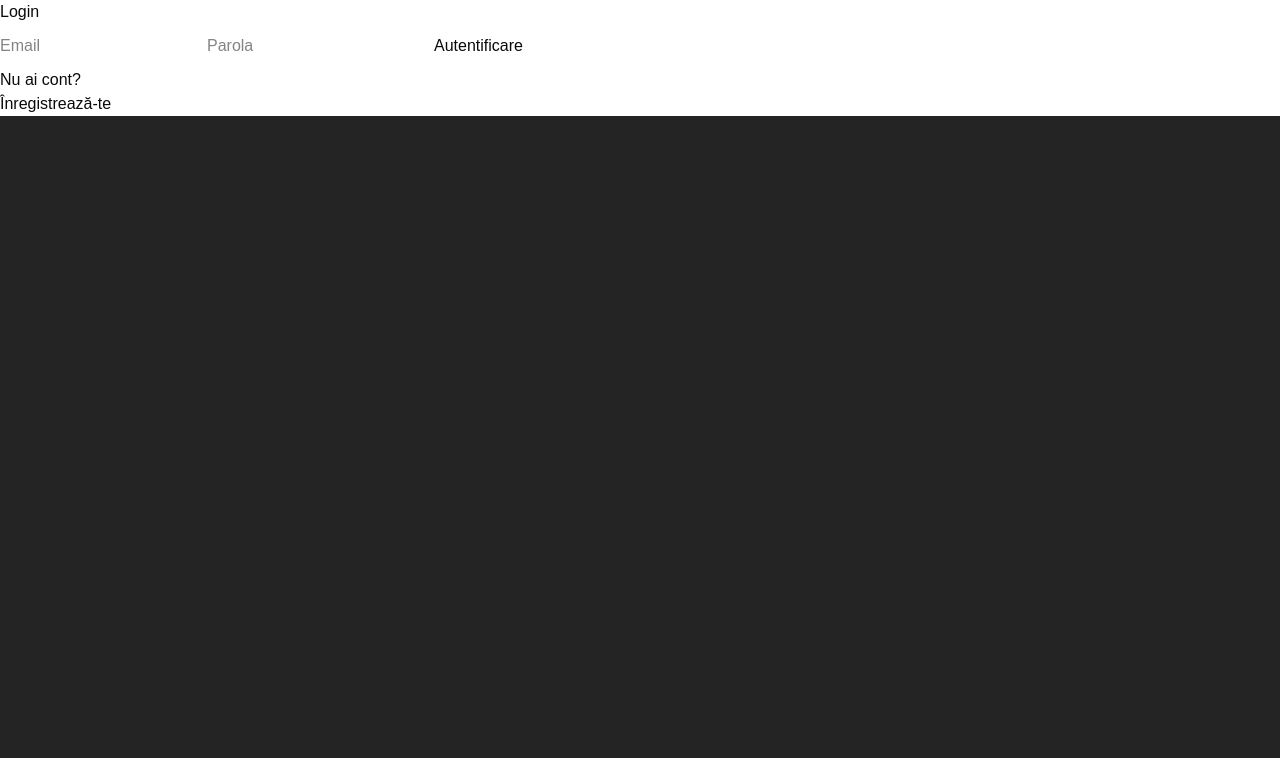
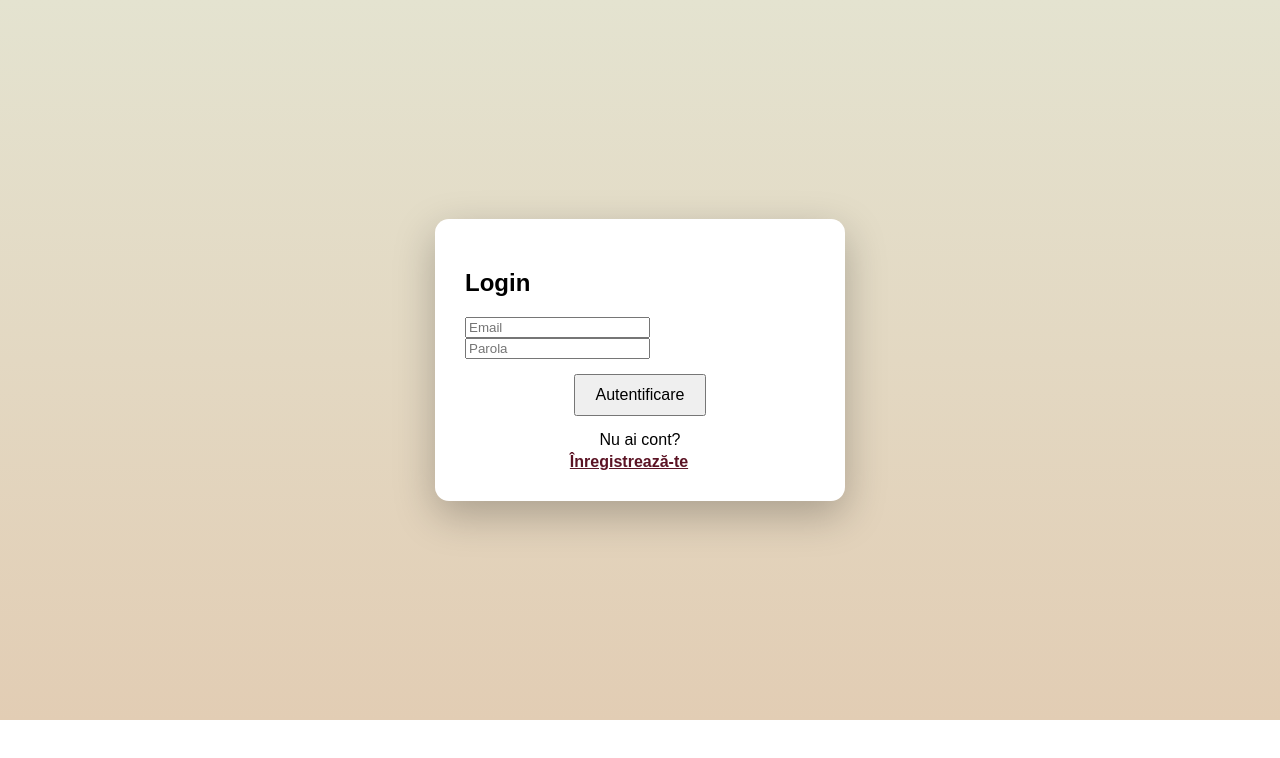
Before and after one commit to laura-er/Frontend, a React app in the folder frontend/: page /login in a window 1280 px wide. Shown: the top 758 px of the page. Built offline with nearby package versions, Linux system fonts and the light colour scheme; the HTML template or start-up script is replaced by a standard one.

Commit message:
solved design problems

```diff
--- /dev/null
+++ b/frontend/src/auth.css
@@ -0,0 +1,75 @@
+.auth-container {
+    min-height: calc(100vh - 80px);
+    display: flex;
+    justify-content: center;
+    align-items: center;
+    background: linear-gradient(to bottom, #e4e3d0, #e2cdb4);
+}
+
+.auth-card {
+    background: white;
+    padding: 30px;
+    border-radius: 14px;
+    box-shadow: 0 14px 40px rgba(0,0,0,0.25);
+    width: 350px;
+    backdrop-filter: blur(4px);
+}
+
+.auth-card button {
+    display: block;
+    margin: 15px auto;
+}
+
+.auth-link {
+    background: transparent;
+    border: none;
+    padding: 0;
+    margin: 0;
+    color: #5b1324;
+    font-weight: 700;
+    text-decoration: underline;
+    cursor: pointer;
+    display: inline-flex;
+    align-items: center;
+    gap: 6px;
+    transition: transform 0.08s ease, opacity 0.2s ease;
+}
+
+.auth-link:hover {
+    opacity: 0.85;
+}
+
+.auth-link:active {
+    transform: translateY(1px);
+}
+
+.auth-link::after {
+    content: "→";
+    opacity: 0;
+    transform: translateX(-4px);
+    transition: opacity 0.2s ease, transform 0.2s ease;
+}
+
+.auth-link:hover::after,
+.auth-link:focus-visible::after {
+    opacity: 1;
+    transform: translateX(0);
+}
+
+.auth-link:focus-visible {
+    outline: 2px solid #5b1324;
+    outline-offset: 3px;
+    border-radius: 6px;
+}
+
+.auth-switch {
+    display: flex;
+    flex-direction: column;
+    align-items: center;
+    gap: 4px;
+    margin-top: 12px;
+}
+
+.auth-switch p {
+    margin: 0;
+}
--- a/frontend/src/index.css
+++ b/frontend/src/index.css
@@ -1,132 +1,255 @@
-@import "tailwindcss";
-@plugin "tailwindcss-animate";
-
-@custom-variant dark (&:is(.dark *));
-
-@theme inline {
-  --radius-sm: calc(var(--radius) - 4px);
-  --radius-md: calc(var(--radius) - 2px);
-  --radius-lg: var(--radius);
-  --radius-xl: calc(var(--radius) + 4px);
-  --radius-2xl: calc(var(--radius) + 8px);
-  --radius-3xl: calc(var(--radius) + 12px);
-  --radius-4xl: calc(var(--radius) + 16px);
-  --color-background: var(--background);
-  --color-foreground: var(--foreground);
-  --color-card: var(--card);
-  --color-card-foreground: var(--card-foreground);
-  --color-popover: var(--popover);
-  --color-popover-foreground: var(--popover-foreground);
-  --color-primary: var(--primary);
-  --color-primary-foreground: var(--primary-foreground);
-  --color-secondary: var(--secondary);
-  --color-secondary-foreground: var(--secondary-foreground);
-  --color-muted: var(--muted);
-  --color-muted-foreground: var(--muted-foreground);
-  --color-accent: var(--accent);
-  --color-accent-foreground: var(--accent-foreground);
-  --color-destructive: var(--destructive);
-  --color-border: var(--border);
-  --color-input: var(--input);
-  --color-ring: var(--ring);
-  --color-chart-1: var(--chart-1);
-  --color-chart-2: var(--chart-2);
-  --color-chart-3: var(--chart-3);
-  --color-chart-4: var(--chart-4);
-  --color-chart-5: var(--chart-5);
-  --color-sidebar: var(--sidebar);
-  --color-sidebar-foreground: var(--sidebar-foreground);
-  --color-sidebar-primary: var(--sidebar-primary);
-  --color-sidebar-primary-foreground: var(--sidebar-primary-foreground);
-  --color-sidebar-accent: var(--sidebar-accent);
-  --color-sidebar-accent-foreground: var(--sidebar-accent-foreground);
-  --color-sidebar-border: var(--sidebar-border);
-  --color-sidebar-ring: var(--sidebar-ring);
+body {
+  margin: 0;
+  font-family: Arial, sans-serif;
 }
 
-:root {
-  /* Tailwind custom properties */
-  --radius: 0.625rem;
-  --background: oklch(1 0 0);
-  --foreground: oklch(0.145 0 0);
-  --card: oklch(1 0 0);
-  --card-foreground: oklch(0.145 0 0);
-  --popover: oklch(1 0 0);
-  --popover-foreground: oklch(0.145 0 0);
-  --primary: oklch(0.205 0 0);
-  --primary-foreground: oklch(0.985 0 0);
-  --secondary: oklch(0.97 0 0);
-  --secondary-foreground: oklch(0.205 0 0);
-  --muted: oklch(0.97 0 0);
-  --muted-foreground: oklch(0.556 0 0);
-  --accent: oklch(0.97 0 0);
-  --accent-foreground: oklch(0.205 0 0);
-  --destructive: oklch(0.577 0.245 27.325);
-  --border: oklch(0.922 0 0);
-  --input: oklch(0.922 0 0);
-  --ring: oklch(0.708 0 0);
-  --chart-1: oklch(0.646 0.222 41.116);
-  --chart-2: oklch(0.6 0.118 184.704);
-  --chart-3: oklch(0.398 0.07 227.392);
-  --chart-4: oklch(0.828 0.189 84.429);
-  --chart-5: oklch(0.769 0.188 70.08);
-  --sidebar: oklch(0.985 0 0);
-  --sidebar-foreground: oklch(0.145 0 0);
-  --sidebar-primary: oklch(0.205 0 0);
-  --sidebar-primary-foreground: oklch(0.985 0 0);
-  --sidebar-accent: oklch(0.97 0 0);
-  --sidebar-accent-foreground: oklch(0.205 0 0);
-  --sidebar-border: oklch(0.922 0 0);
-  --sidebar-ring: oklch(0.708 0 0);
-
-  /* Original Vite styles */
-  font-family: system-ui, Avenir, Helvetica, Arial, sans-serif;
-  line-height: 1.5;
-  font-weight: 400;
-  color-scheme: light dark;
-  color: rgba(255, 255, 255, 0.87);
-  background-color: #242424;
+nav {
+  padding: 20px;
+  background: #3b3838;
+  color: rgb(204, 194, 194);
 }
 
-.dark {
-  --background: oklch(0.145 0 0);
-  --foreground: oklch(0.985 0 0);
-  --card: oklch(0.205 0 0);
-  --card-foreground: oklch(0.985 0 0);
-  --popover: oklch(0.205 0 0);
-  --popover-foreground: oklch(0.985 0 0);
-  --primary: oklch(0.922 0 0);
-  --primary-foreground: oklch(0.205 0 0);
-  --secondary: oklch(0.269 0 0);
-  --secondary-foreground: oklch(0.985 0 0);
-  --muted: oklch(0.269 0 0);
-  --muted-foreground: oklch(0.708 0 0);
-  --accent: oklch(0.269 0 0);
-  --accent-foreground: oklch(0.985 0 0);
-  --destructive: oklch(0.704 0.191 22.216);
-  --border: oklch(1 0 0 / 10%);
-  --input: oklch(1 0 0 / 15%);
-  --ring: oklch(0.556 0 0);
-  --chart-1: oklch(0.488 0.243 264.376);
-  --chart-2: oklch(0.696 0.17 162.48);
-  --chart-3: oklch(0.769 0.188 70.08);
-  --chart-4: oklch(0.627 0.265 303.9);
-  --chart-5: oklch(0.645 0.246 16.439);
-  --sidebar: oklch(0.205 0 0);
-  --sidebar-foreground: oklch(0.985 0 0);
-  --sidebar-primary: oklch(0.488 0.243 264.376);
-  --sidebar-primary-foreground: oklch(0.985 0 0);
-  --sidebar-accent: oklch(0.269 0 0);
-  --sidebar-accent-foreground: oklch(0.985 0 0);
-  --sidebar-border: oklch(1 0 0 / 10%);
-  --sidebar-ring: oklch(0.556 0 0);
+section {
+  padding: 60px 20px;
+  text-align: center;
 }
 
-@layer base {
-  * {
-    @apply border-border outline-ring/50;
-  }
-  body {
-    @apply bg-background text-foreground;
-  }
+button {
+  padding: 10px 20px;
+  font-size: 16px;
 }
+.dock button {
+  width: 80px;
+  height: 80px;
+  color:rgb(204, 194, 194);
+
+  padding: 0;
+  background: none;
+  border: none;
+  box-shadow: none;
+
+  display: flex;
+  flex-direction: column;
+  align-items: center;
+  justify-content: center;
+
+  cursor: pointer;
+}
+.dock {
+  display: flex;
+  gap: 30px;
+}
+.dock svg {
+  width: 26px;
+  height: 26px;
+}
+.dock button:focus,
+.dock button:active {
+  outline: none;
+}
+
+footer {
+  padding: 20px;
+  background: rgb(204, 194, 194);
+  text-align: center;
+}
+.navbar {
+  display: flex;
+  align-items: center;
+  padding: 0 20px;
+}
+
+.left-side {
+  display: flex;
+  align-items: center;
+  gap: 25px;
+}
+
+.section-title {
+  color: #3b3838;
+  text-align: left;
+  margin: 1.5rem 0 0.5rem;
+}
+
+.dock {
+  display: flex;
+  align-items: center;
+  gap: 28px;
+}
+
+.dock button {
+  width: 80px;
+  height: 80px;
+
+  background: none !important;
+  border: none !important;
+  box-shadow: none !important;
+
+  display: flex;
+  flex-direction: column;
+  align-items: center;
+  justify-content: center;
+
+  cursor: pointer;
+  padding: 0;
+}
+
+.dock button:focus,
+.dock button:active {
+  outline: none;
+  background: none !important;
+}
+
+.dock svg {
+  width: 26px;
+  height: 26px;
+}
+
+.dock-label {
+  margin-top: 6px;
+  font-size: 13px;
+}
+
+.dock button:hover {
+  transform: translateY(-5px);
+}
+
+.navbar {
+  padding: 20px;
+  background: #3b3838;
+  color: rgb(204, 194, 194);
+
+  display: flex;
+  justify-content: space-between;
+  align-items: center;
+}
+
+.right-side {
+  display: flex;
+  align-items: center;
+  gap: 14px;
+}
+
+.auth-buttons {
+  display: flex;
+  align-items: center;
+  gap: 10px;
+}
+
+.login-btn {
+  padding: 0;
+  background: transparent;
+  border: none;
+  color: rgb(204, 194, 194);
+  font-size: 16px;
+  cursor: pointer;
+}
+
+.register-btn {
+  padding: 8px 14px;
+  background: #5b1324;
+  color: white;
+  border: none;
+  border-radius: 12px;
+  font-size: 16px;
+  cursor: pointer;
+}
+
+.login-btn:hover {
+  color: white;
+  opacity: 1.0;
+}
+
+.register-btn:hover {
+  background: #7a1b33;
+}
+
+.login-btn,
+.register-btn {
+  display: inline-block;
+  transition: transform 0.2s ease, background 0.2s ease, color 0.2s ease;
+}
+
+.login-btn:hover,
+.register-btn:hover {
+  transform: translateY(-5px);
+}
+
+.auth-container {
+  min-height: calc(100vh - 80px);
+  display: flex;
+  justify-content: center;
+  align-items: center;
+  background: linear-gradient(to bottom, #e4e3d0, #e2cdb4);
+}
+
+.auth-card {
+  background: white;
+  padding: 30px;
+  border-radius: 14px;
+  box-shadow: 0 14px 40px rgba(0,0,0,0.25);
+  width: 350px;
+  backdrop-filter: blur(4px);
+}
+
+.auth-card button {
+  display: block;
+  margin: 15px auto;
+}
+
+.auth-link {
+  background: transparent;
+  border: none;
+  padding: 0;
+  margin: 0;
+
+  color: #5b1324;
+  font-weight: 700;
+  text-decoration: underline;
+
+  cursor: pointer;
+  display: inline-flex;
+  align-items: center;
+  gap: 6px;
+
+  transition: transform 0.08s ease, opacity 0.2s ease;
+}
+
+.auth-link:hover {
+  opacity: 0.85;
+}
+
+.auth-link:active {
+  transform: translateY(1px);
+}
+
+.auth-link::after {
+  content: "→";
+  opacity: 0;
+  transform: translateX(-4px);
+  transition: opacity 0.2s ease, transform 0.2s ease;
+}
+
+.auth-link:hover::after,
+.auth-link:focus-visible::after {
+  opacity: 1;
+  transform: translateX(0);
+}
+
+.auth-link:focus-visible {
+  outline: 2px solid #5b1324;
+  outline-offset: 3px;
+  border-radius: 6px;
+}
+
+.auth-switch {
+  display: flex;
+  flex-direction: column;
+  align-items: center;
+  gap: 4px;
+  margin-top: 12px;
+}
+
+.auth-switch p {
+  margin: 0;
+}
--- a/frontend/src/pages/Home.tsx
+++ b/frontend/src/pages/Home.tsx
@@ -1,3 +1,5 @@
+
+
 import { useState } from "react";
 
 import Navbar from "../components/Navbar/Navbar";
--- a/frontend/src/pages/Login.tsx
+++ b/frontend/src/pages/Login.tsx
@@ -1,6 +1,6 @@
 import { useState } from "react";
 import "../styles/global.css";
-
+import '../auth.css';
 export type Page = "home" | "login" | "register";
 
 type LoginProps = {
--- a/frontend/src/pages/Register.tsx
+++ b/frontend/src/pages/Register.tsx
@@ -1,6 +1,6 @@
 import { useState } from "react";
 import "../index.css";
-
+import '../auth.css';
 const Register = ({ setPage }: { setPage: (page: "home" | "login" | "register") => void }) => {
 
     const [name, setName] = useState("");
```
Lines whose indentation alone changed are shown as unchanged.
